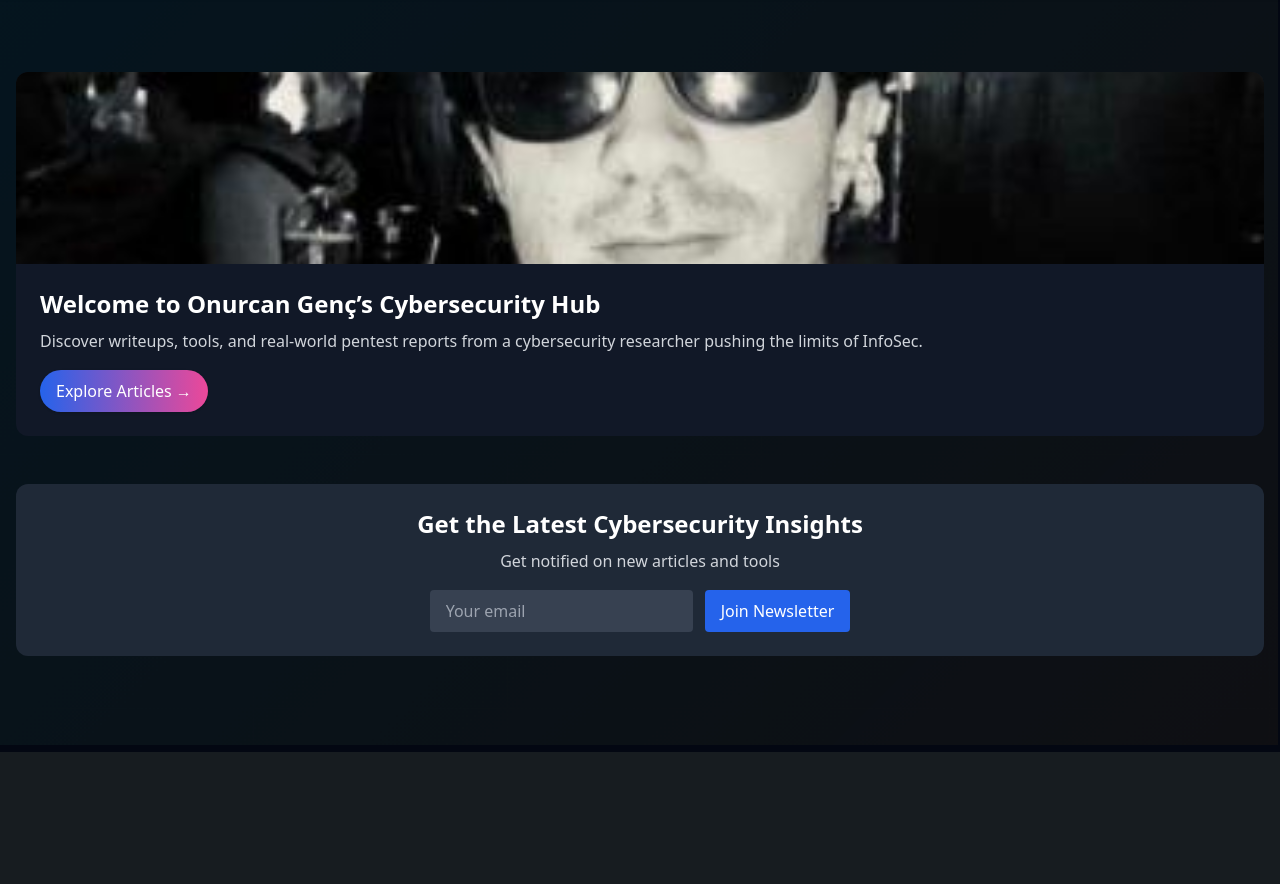
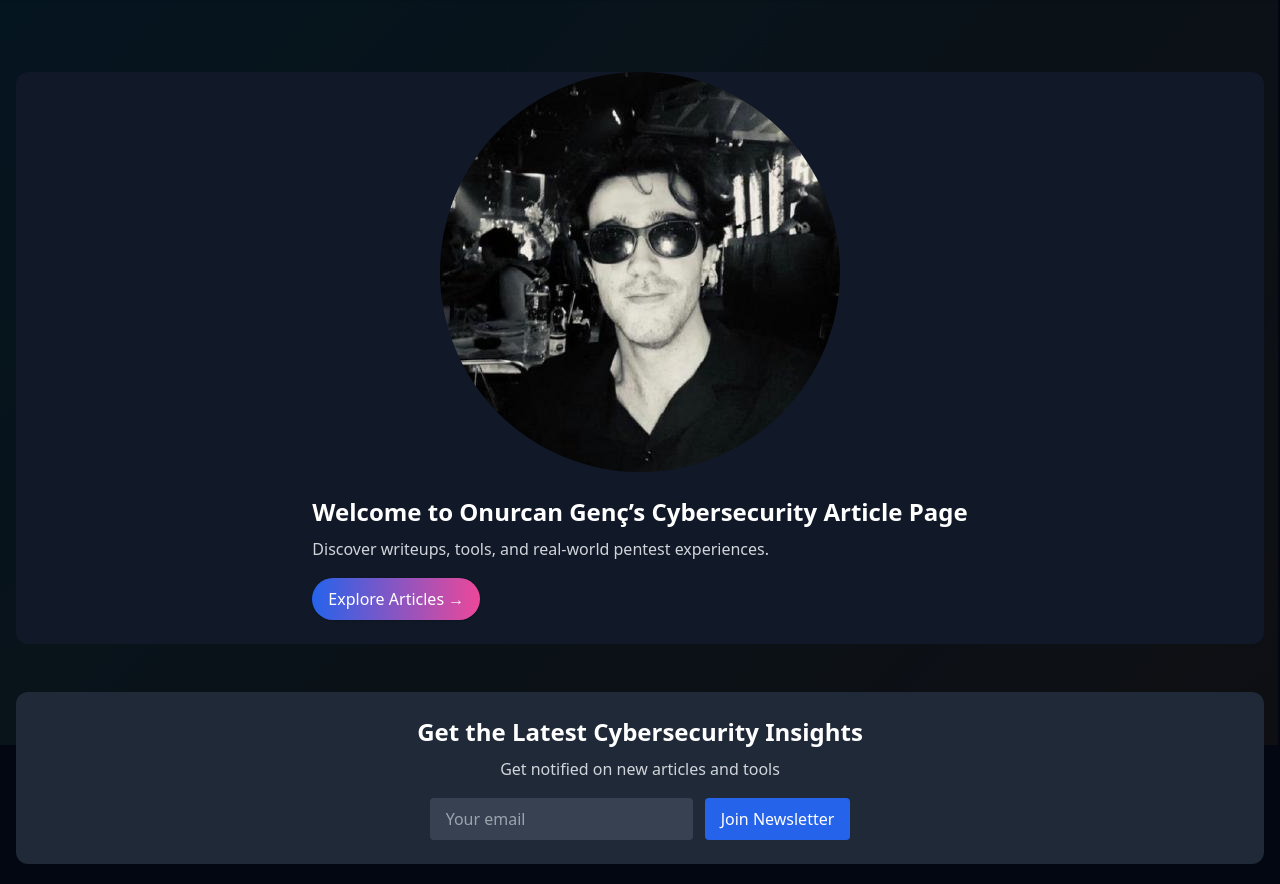
Before and after one commit to onurcangnc/medium_feed_site, a Python web app: template templates/index.html.j2 in a window 1280 px wide. Shown: the part 53-937 px from the top of the page. Before the commit the page ends 805 px from the top, so only its background shows below. Run offline with Jinja, Linux system fonts and the light colour scheme; the template is opened without the code that fills it, so the values that code supplies are empty.

Commit message:
frontend adjustements2

```diff
--- a/templates/index.html.j2
+++ b/templates/index.html.j2
@@ -90,13 +90,13 @@
     </div>
 
     <!-- OG Preview Card -->
-    <section class="mb-12">
-      <div class="rounded-xl overflow-hidden shadow-lg bg-gray-900 flex flex-col lg:flex-row">
-        <img src="/static/profile.jpg" alt="Onurcan Genç OG preview" loading="lazy" class="w-full lg:w-1/3 object-cover h-48 lg:h-auto">
+    <section class="-mt-12 mb-12">
+      <div class="rounded-xl overflow-hidden shadow-lg bg-gray-900 flex flex-col lg:flex-row items-center lg:items-start">
+        <img src="/static/profile.jpg" alt="Onurcan Genç OG preview" loading="lazy" class="w-[400px] h-[400px] rounded-full object-cover mx-auto lg:mx-0 lg:mr-6 mt-6"/>
         <div class="p-6 flex-1">
-          <h2 class="text-2xl font-bold text-white mb-2">Welcome to Onurcan Genç’s Cybersecurity Hub</h2>
+          <h2 class="text-2xl font-bold text-white mb-2">Welcome to Onurcan Genç’s Cybersecurity Article Page</h2>
           <p class="text-gray-300 mb-4">
-            Discover writeups, tools, and real-world pentest reports from a cybersecurity researcher pushing the limits of InfoSec.
+            Discover writeups, tools, and real-world pentest experiences.
           </p>
           <a href="#postsContainer" onclick=smoothScroll(event)>
             <button class="px-4 py-2 bg-gradient-to-r from-blue-600 to-pink-500 hover:from-pink-500 hover:to-blue-600 text-white rounded-full font-medium shadow hover:shadow-lg transition duration-300 focus:outline-none focus:ring-2 focus:ring-blue-500">
```
